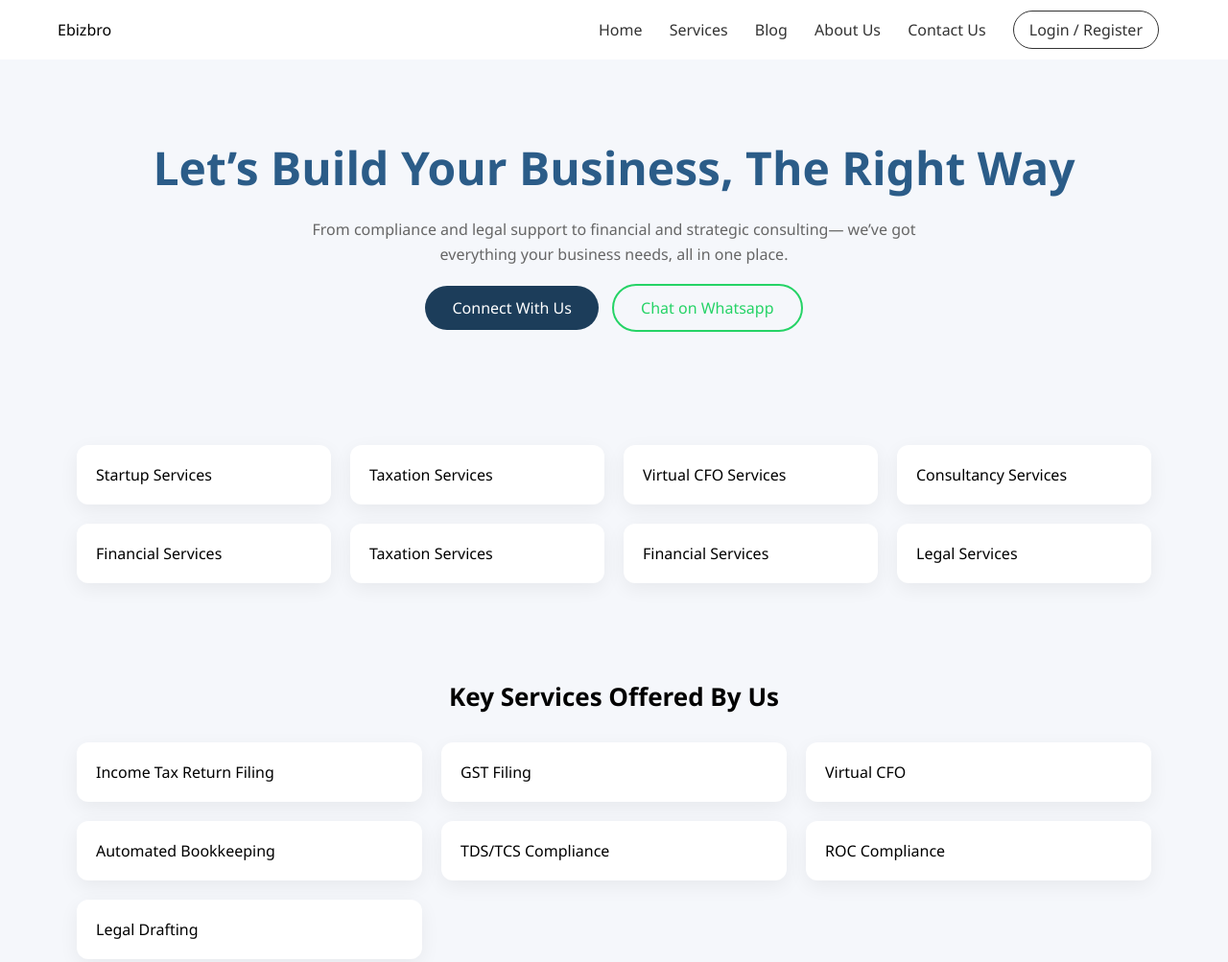
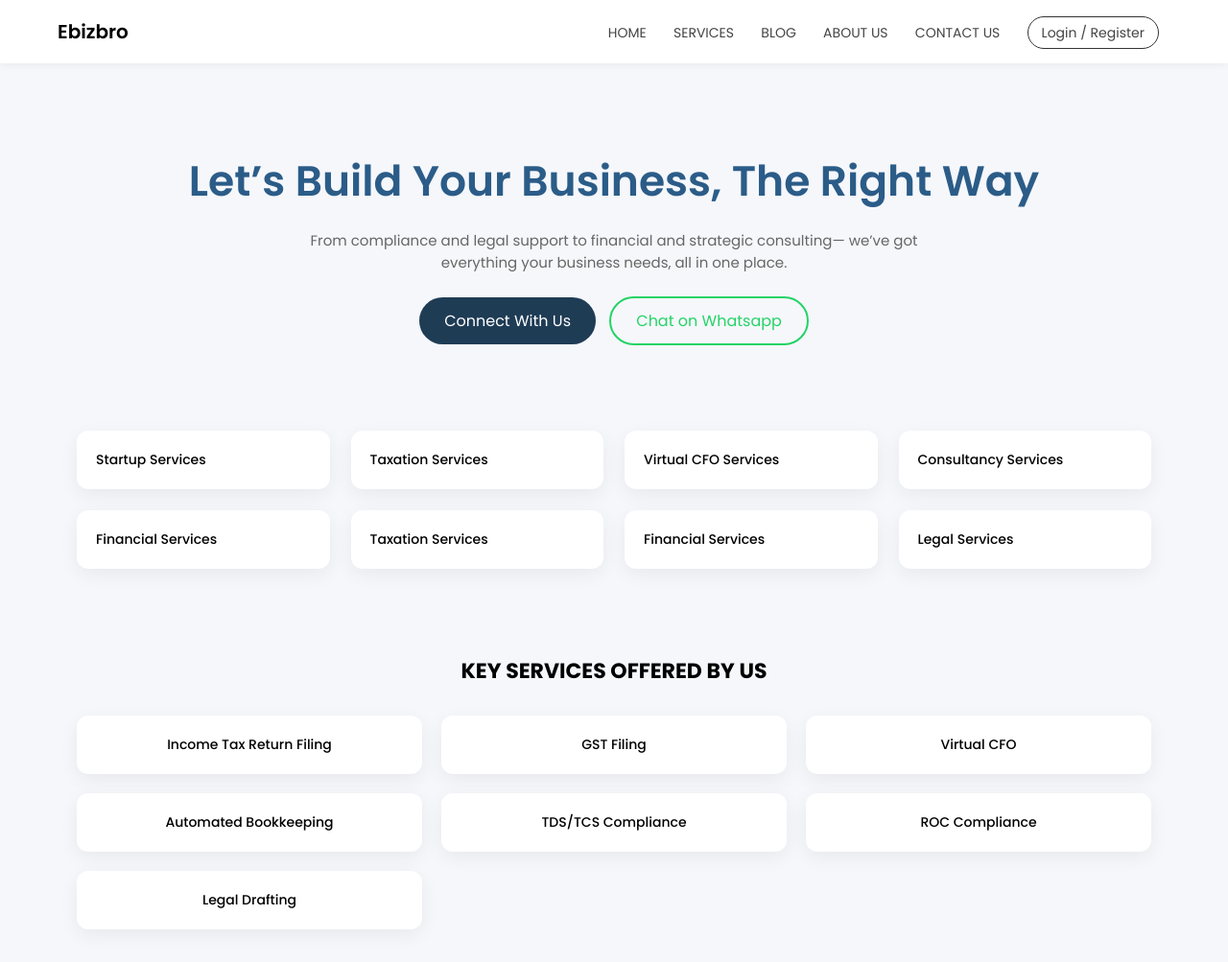
Before and after one commit to ishu-prakash/ebizbro, a plain HTML site: page index.html in a window 1280 px wide. Shown: the top 1003 px of the page at 96% size. Drawn offline with Linux system fonts and the light colour scheme.

Commit message:
Add files via upload

```diff
--- a/index.html
+++ b/index.html
@@ -3,25 +3,31 @@
 <head>
   <meta charset="UTF-8" />
   <meta name="viewport" content="width=device-width, initial-scale=1.0"/>
-  <title>Ebizbro Homepage</title>
+  <title>Ebizbro</title>
+
+  <!-- Fonts -->
+  <link href="https://fonts.googleapis.com/css2?family=Poppins:wght@300;400;500;600;700&display=swap" rel="stylesheet">
+
+  <!-- CSS -->
   <link rel="stylesheet" href="styles.css"/>
 </head>
+
 <body>
 
 <!-- NAVBAR -->
 <header class="navbar">
   <div class="logo">Ebizbro</div>
   <nav>
-    <a href="#">Home</a>
-    <a href="#">Services</a>
-    <a href="#">Blog</a>
-    <a href="#">About Us</a>
-    <a href="#">Contact Us</a>
-    <a href="#" class="btn-outline">Login / Register</a>
+    <a href="#">HOME</a>
+    <a href="#">SERVICES</a>
+    <a href="#">BLOG</a>
+    <a href="#">ABOUT US</a>
+    <a href="#">CONTACT US</a>
+    <a href="#" class="login-btn">Login / Register</a>
   </nav>
 </header>
 
-<!-- HERO SECTION -->
+<!-- HERO -->
 <section class="hero">
   <h1>Let’s Build Your Business, The Right Way</h1>
   <p>
@@ -29,29 +35,29 @@
     we’ve got everything your business needs, all in one place.
   </p>
 
-  <div class="hero-buttons">
-    <a href="#" class="btn-primary">Connect With Us</a>
+  <div class="buttons">
+    <a href="#" class="btn-dark">Connect With Us</a>
     <a href="#" class="btn-whatsapp">Chat on Whatsapp</a>
   </div>
 </section>
 
 <!-- SERVICES -->
 <section class="services">
-  <div class="service-card">Startup Services</div>
-  <div class="service-card">Taxation Services</div>
-  <div class="service-card">Virtual CFO Services</div>
-  <div class="service-card">Consultancy Services</div>
-  <div class="service-card">Financial Services</div>
-  <div class="service-card">Taxation Services</div>
-  <div class="service-card">Financial Services</div>
-  <div class="service-card">Legal Services</div>
+  <div class="card">Startup Services</div>
+  <div class="card">Taxation Services</div>
+  <div class="card">Virtual CFO Services</div>
+  <div class="card">Consultancy Services</div>
+  <div class="card">Financial Services</div>
+  <div class="card">Taxation Services</div>
+  <div class="card">Financial Services</div>
+  <div class="card">Legal Services</div>
 </section>
 
 <!-- KEY SERVICES -->
-<section class="key-services">
-  <h2>Key Services Offered By Us</h2>
+<section class="key">
+  <h2>KEY SERVICES OFFERED BY US</h2>
 
-  <div class="grid">
+  <div class="key-grid">
     <div class="card">Income Tax Return Filing</div>
     <div class="card">GST Filing</div>
     <div class="card">Virtual CFO</div>
@@ -65,10 +71,8 @@
 <!-- CTA -->
 <section class="cta">
   <h2>Ready to Elevate Your Business?</h2>
-  <p>
-    Transform your business with our expert financial and consultancy services.
-  </p>
-  <a href="#" class="btn-primary">Contact Us</a>
+  <p>Transform your business with our expert financial and consultancy services.</p>
+  <a href="#" class="btn-dark">Contact Us</a>
 </section>
 
 </body>
--- a/styles.css
+++ b/styles.css
@@ -2,7 +2,7 @@
   margin: 0;
   padding: 0;
   box-sizing: border-box;
-  font-family: 'Segoe UI', sans-serif;
+  font-family: 'Poppins', sans-serif;
 }
 
 body {
@@ -13,48 +13,57 @@ body {
 .navbar {
   display: flex;
   justify-content: space-between;
-  padding: 20px 60px;
-  background: white;
+  padding: 18px 60px;
+  background: #fff;
   align-items: center;
+  box-shadow: 0 2px 8px rgba(0,0,0,0.05);
+}
+
+.logo {
+  font-weight: 600;
+  font-size: 20px;
 }
 
 .navbar nav a {
   margin: 0 12px;
   text-decoration: none;
-  color: #333;
-  font-weight: 500;
+  color: #444;
+  font-size: 14px;
 }
 
-.btn-outline {
+.login-btn {
   border: 1px solid #333;
-  padding: 8px 16px;
+  padding: 6px 14px;
   border-radius: 20px;
 }
 
 /* HERO */
 .hero {
   text-align: center;
-  padding: 80px 20px;
+  padding: 90px 20px 50px;
 }
 
 .hero h1 {
-  font-size: 48px;
+  font-size: 44px;
   color: #2b5c88;
-  font-weight: 700;
+  font-weight: 600;
 }
 
 .hero p {
   max-width: 700px;
-  margin: 20px auto;
+  margin: 18px auto;
   color: #666;
-  line-height: 1.6;
+  font-size: 15px;
 }
 
-/* BUTTONS */
-.btn-primary {
-  background: #1c3d5a;
+.buttons {
+  margin-top: 25px;
+}
+
+.btn-dark {
+  background: #1f3c55;
   color: white;
-  padding: 12px 28px;
+  padding: 12px 26px;
   border-radius: 30px;
   text-decoration: none;
   margin-right: 10px;
@@ -64,67 +73,60 @@ body {
 .btn-whatsapp {
   border: 2px solid #25d366;
   color: #25d366;
-  padding: 12px 28px;
+  padding: 12px 26px;
   border-radius: 30px;
   text-decoration: none;
 }
 
-/* SERVICES GRID */
+/* SERVICES */
 .services {
   display: grid;
   grid-template-columns: repeat(4, 1fr);
-  gap: 20px;
+  gap: 22px;
   padding: 40px 80px;
 }
 
-.service-card {
-  background: white;
+.card {
+  background: #fff;
   padding: 20px;
   border-radius: 12px;
-  text-align: left;
   box-shadow: 0 6px 20px rgba(0,0,0,0.06);
+  font-size: 14px;
   font-weight: 500;
 }
 
 /* KEY SERVICES */
-.key-services {
-  padding: 60px 80px;
+.key {
+  padding: 50px 80px;
   text-align: center;
 }
 
-.key-services h2 {
+.key h2 {
+  font-size: 22px;
   margin-bottom: 30px;
-  font-size: 26px;
 }
 
-.grid {
+.key-grid {
   display: grid;
   grid-template-columns: repeat(3, 1fr);
   gap: 20px;
 }
 
-.card {
-  background: white;
-  padding: 20px;
-  border-radius: 12px;
-  text-align: left;
-  box-shadow: 0 6px 20px rgba(0,0,0,0.06);
-}
-
 /* CTA */
 .cta {
+  margin-top: 60px;
   background: linear-gradient(to right, #0f2a3d, #1e3c52);
+  padding: 80px 20px;
+  text-align: center;
   color: white;
-  text-align: center;
-  padding: 80px 20px;
 }
 
 .cta h2 {
-  font-size: 28px;
+  font-size: 26px;
   margin-bottom: 10px;
 }
 
 .cta p {
+  color: #cbd5e1;
   margin-bottom: 20px;
-  color: #cbd5e1;
 }
```
